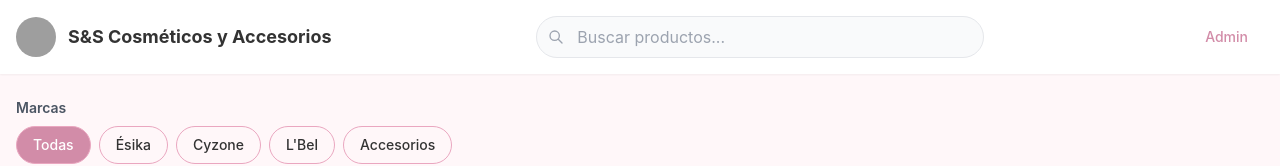
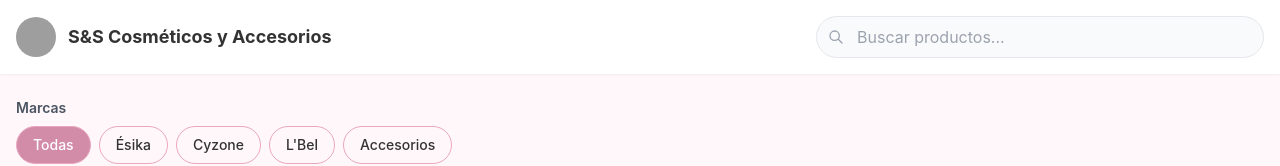
Before and after one commit to ihvalverde/SS-Cosmetics, a React (Vite) app in the folder frontend/: page / in a window 1280 px wide. Shown: the top 166 px of the page. Built offline with nearby package versions, Linux system fonts and the light colour scheme; no server answers; grey boxes are pictures that could not be loaded.

Commit message:
Ocultar boton Admin del header para clientes

```diff
--- a/frontend/src/components/Header.jsx
+++ b/frontend/src/components/Header.jsx
@@ -37,12 +37,7 @@ export default function Header({ search, setSearch }) {
             </div>
           </div>
 
-          <Link
-            to="/admin"
-            className="px-4 py-2 text-sm font-medium text-mauve hover:bg-mauve-bg rounded-lg transition-colors"
-          >
-            Admin
-          </Link>
+
         </div>
       </div>
     </header>
```
